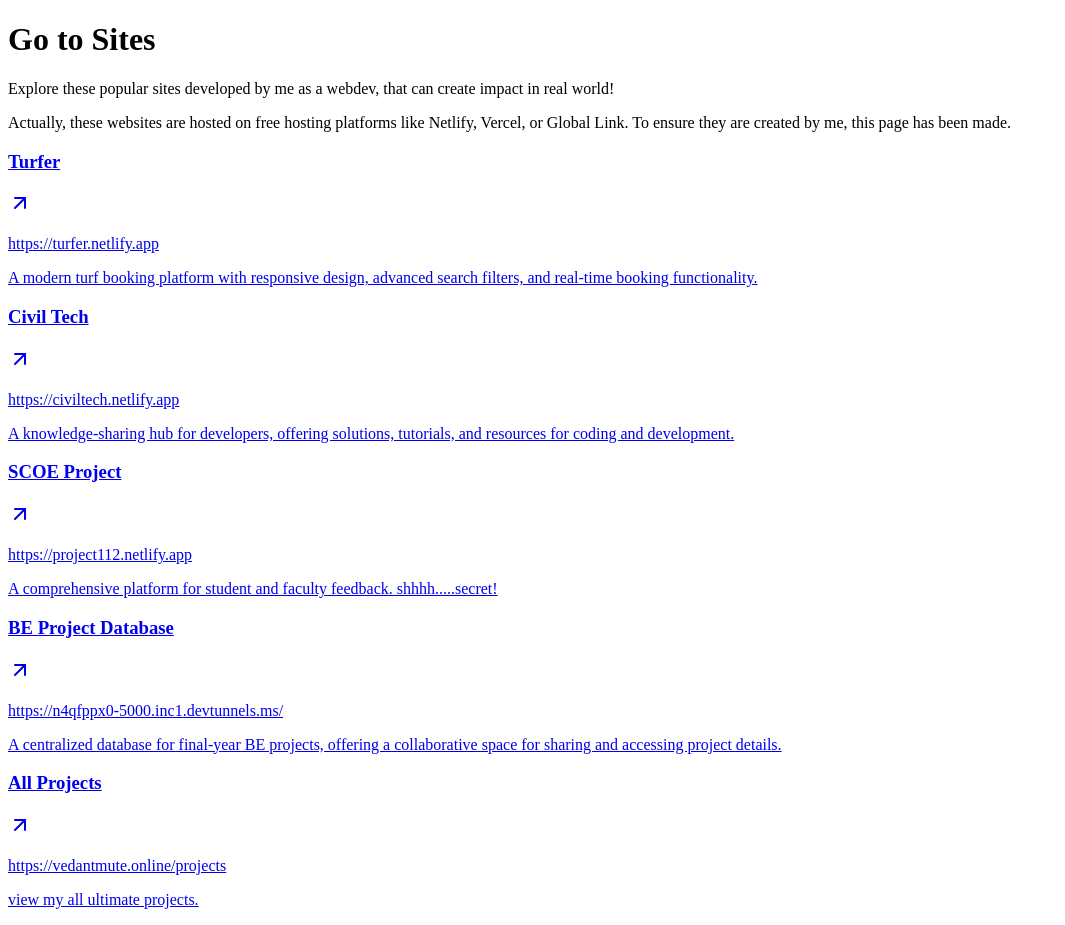
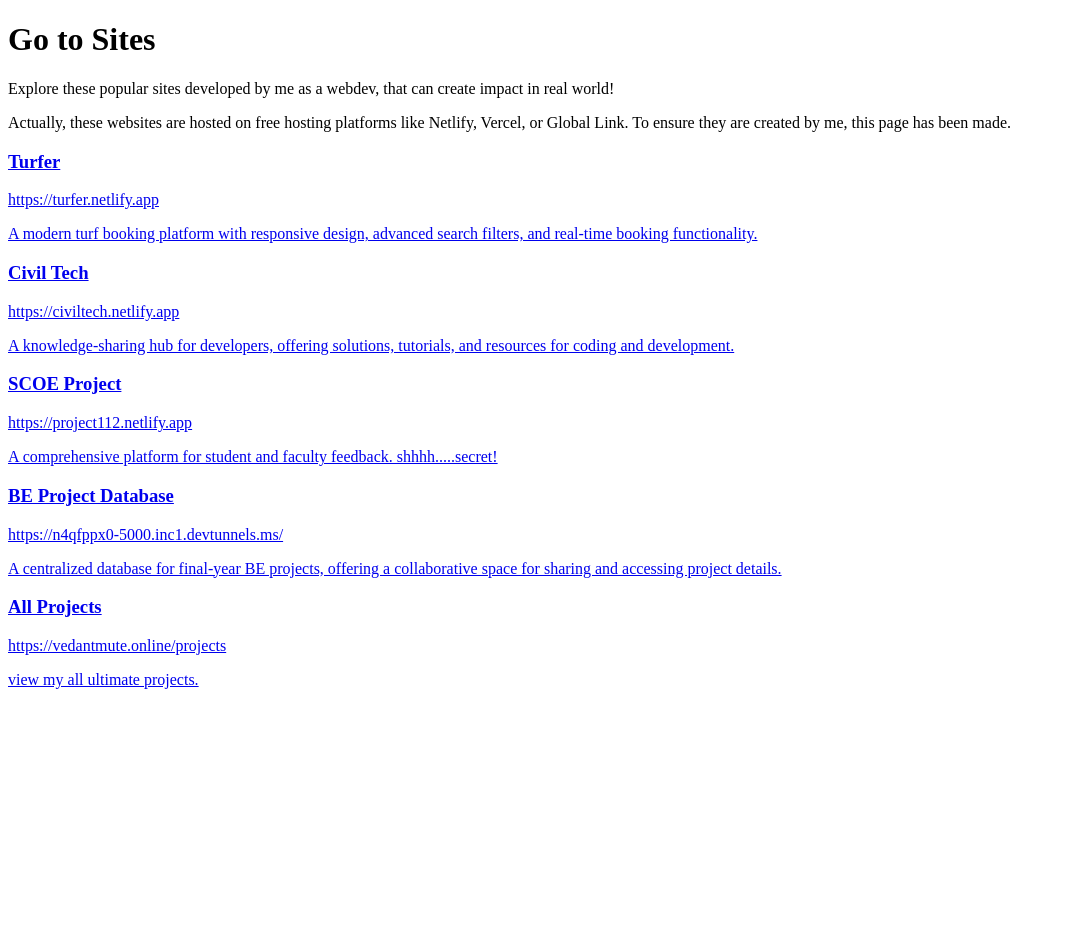
Before and after one commit to VedantMute/Portfolio, a Next.js app: page /gotosites in a window 1280 px wide. Shown: the whole page, without its empty margins (0-1065 px from the left). After the commit the page ends 800 px from the top, so only its background shows below. Built offline with nearby package versions, Linux system fonts and the light colour scheme.

Commit message:
Update gotosites.tsx

```diff
--- a/src/pages/gotosites.tsx
+++ b/src/pages/gotosites.tsx
@@ -1,7 +1,5 @@
 'use client'
 import 'tailwindcss/tailwind.css';
-
-import { ArrowUpRightIcon } from 'lucide-react'
 
 // Types
 interface Site {
@@ -17,7 +15,7 @@
       <div className="p-6">
         <div className="flex justify-between items-center mb-2">
           <h3 className="text-xl font-semibold text-white">{site.name}</h3>
-          <ArrowUpRightIcon className="w-5 h-5 text-blue-400 group-hover:text-blue-300 transition-colors duration-300" />
+
         </div>
         <p className="text-sm text-gray-400 mb-4">{site.url}</p>
         <p className="text-sm text-gray-300">{site.description}</p>
@@ -28,7 +26,6 @@
 
 // Main Go to Sites Component
 function GotoSites() {
-
   const sites: Site[] = [
     {
       name: "Turfer",
```
Lines whose indentation alone changed are shown as unchanged.
